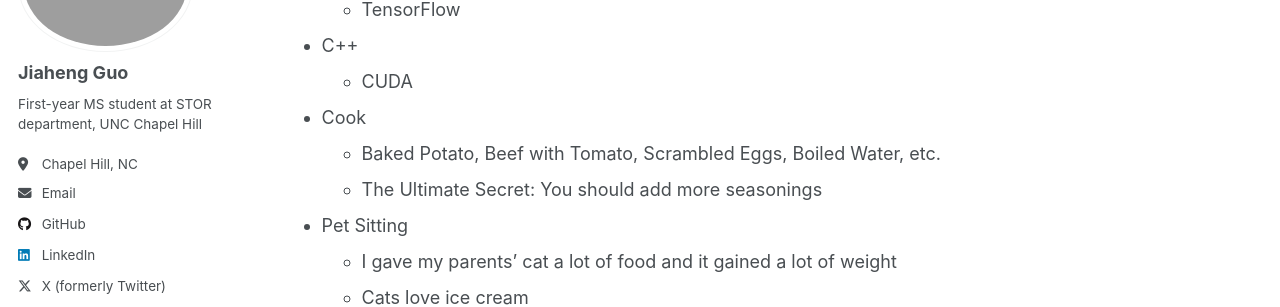
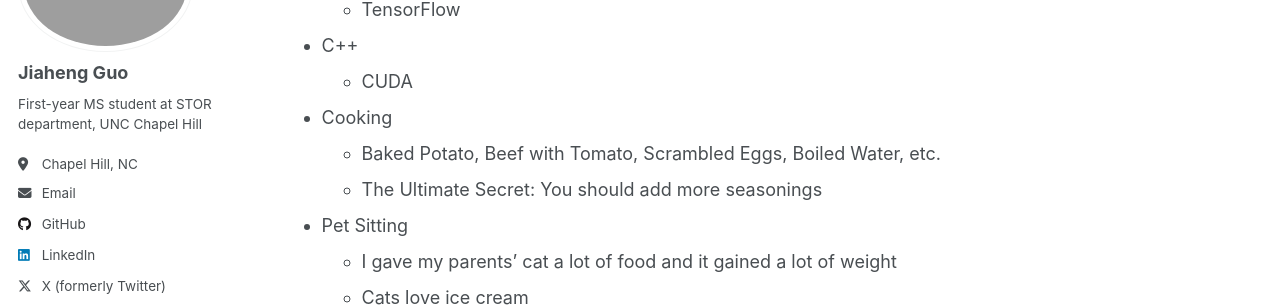
Before and after one commit to jiaheng-guo/jiaheng-guo.github.io, a Jekyll site: the page built from _pages/cv.md, in a window 1280 px wide and 900 px high, scrolled down 570 px. Shown: the part 181-488 px from the top of the window. Built offline with Jekyll 4.4.1, drawn with Linux system fonts in a browser that asks for light colours; a script that is not in the unit is left out.

Commit message:
regular update

```diff
--- a/_pages/cv.md
+++ b/_pages/cv.md
@@ -48,7 +48,7 @@ Skills
   * TensorFlow
 * C++
   * CUDA
-* Cook
+* Cooking
   * Baked Potato, Beef with Tomato, Scrambled Eggs, Boiled Water, etc.
   * The Ultimate Secret: You should add more seasonings
 * Pet Sitting
```
